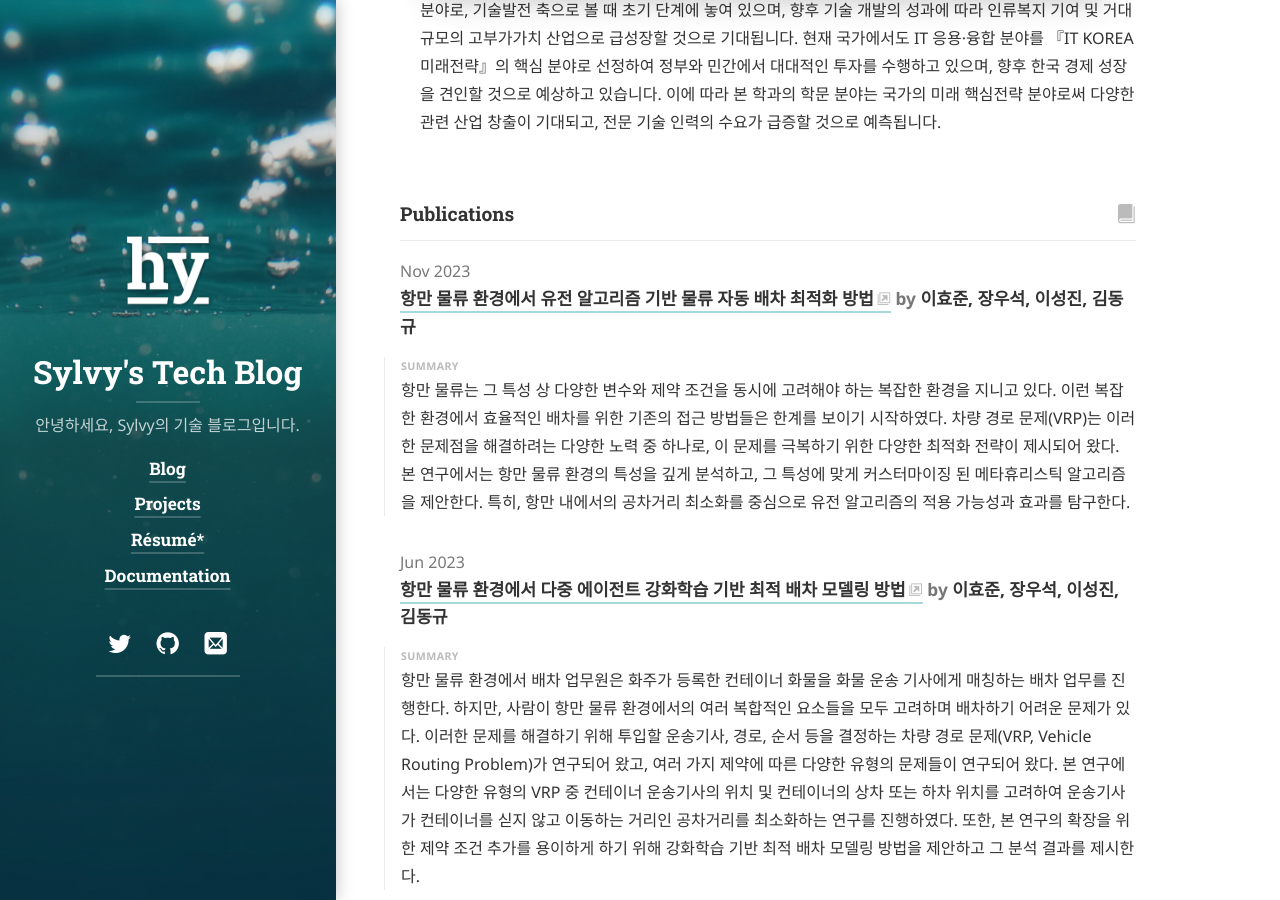
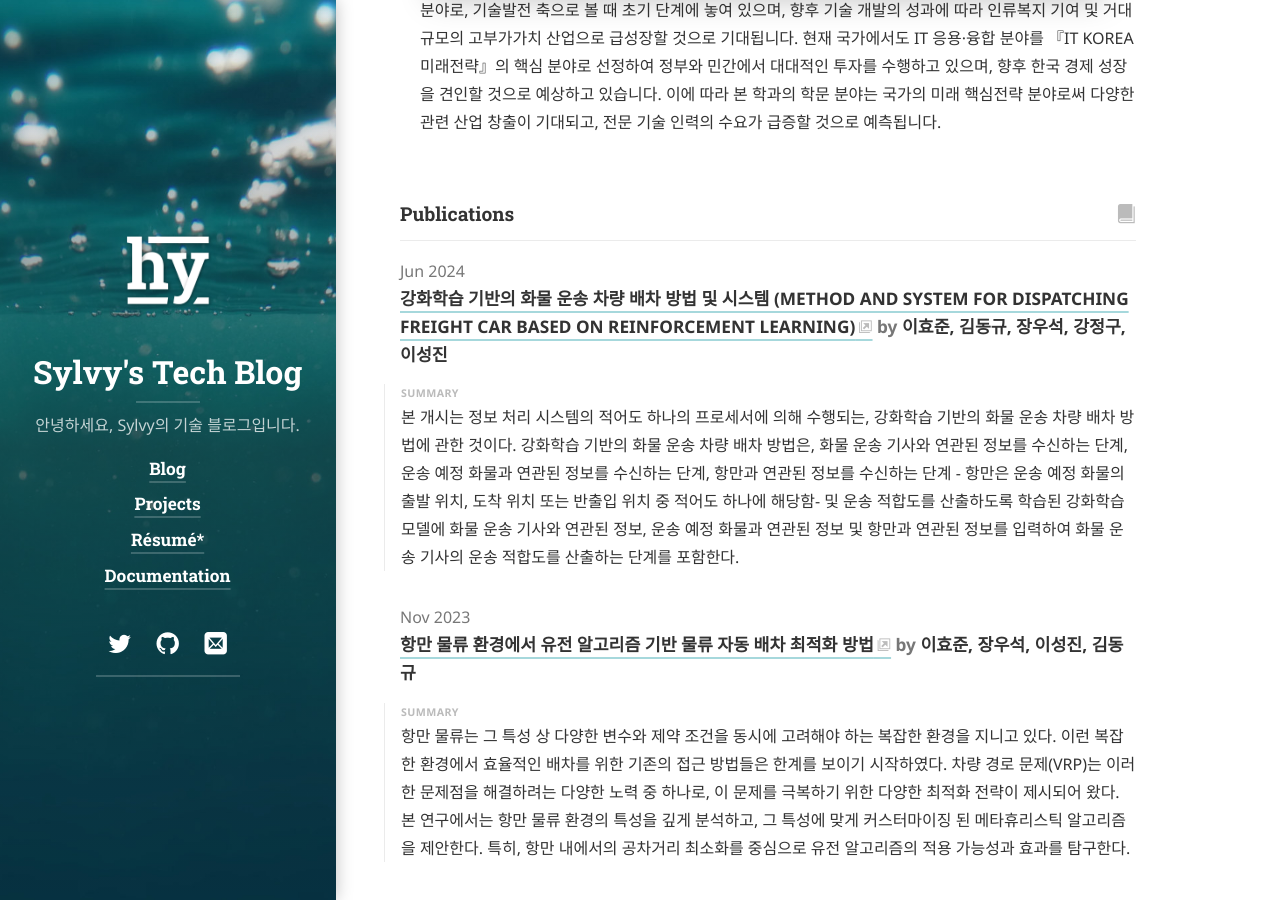
Before and after one commit to Sylvy0815/Sylvy0815.github.io, a Jekyll site: the page built from resume.md, in a window 1280 px wide and 900 px high, scrolled down 1443 px. Built offline with Jekyll 4.4.1, drawn with Linux system fonts in a browser that asks for light colours; cached includes are drawn as plain includes; nearby versions of some CDN libraries; some web fonts are replaced; library files that are not in the unit come from our copies; some of the changed text lies outside the part shown.

Commit message:
resume, main-page modified

```diff
--- a/_config.yml
+++ b/_config.yml
@@ -30,7 +30,7 @@ description: >
 tagline: 안녕하세요, Sylvy의 기술 블로그입니다.
 
 # A list of keywords for your blog
-keywords: []
+keywords: [my-info, resume, AI, Front-end, Back-end, DevOps, etc]
 
 # A (square) logo for your site.
 # If provided, it will be shown at the top of the sidebar.
--- a/_data/resume.yml
+++ b/_data/resume.yml
@@ -11,7 +11,7 @@ basics:
   website: "https://sylvy0815.github.io"
   summary: >
     안녕하세요, 이효준입니다.
-    부산대학교 IT응용공학과를 졸업하였으며, 학부생 땐 IoT연구실에 소속했습니다.
+    부산대학교 IT응용공학과를 졸업하였으며, 학부 시절 IoT Lab.에 소속했습니다.
     현재 항만물류 IT 스타트업 "(주)컨테인어스"에 재직 중입니다.
 
   location:
@@ -66,6 +66,11 @@ education:
 #     awarder: "Techcrunch"
 #     summary: "There is no spoon."
 publications:
+  - name: "강화학습 기반의 화물 운송 차량 배차 방법 및 시스템 (METHOD AND SYSTEM FOR DISPATCHING FREIGHT CAR BASED ON REINFORCEMENT LEARNING)"
+    publisher: "이효준, 김동규, 장우석, 강정구, 이성진"
+    releaseDate: "2024-06-04"
+    website: "http://kportal.kipris.or.kr/kportal/search/search_patent.do"
+    summary: "본 개시는 정보 처리 시스템의 적어도 하나의 프로세서에 의해 수행되는, 강화학습 기반의 화물 운송 차량 배차 방법에 관한 것이다. 강화학습 기반의 화물 운송 차량 배차 방법은, 화물 운송 기사와 연관된 정보를 수신하는 단계, 운송 예정 화물과 연관된 정보를 수신하는 단계, 항만과 연관된 정보를 수신하는 단계 - 항만은 운송 예정 화물의 출발 위치, 도착 위치 또는 반출입 위치 중 적어도 하나에 해당함- 및 운송 적합도를 산출하도록 학습된 강화학습 모델에 화물 운송 기사와 연관된 정보, 운송 예정 화물과 연관된 정보 및 항만과 연관된 정보를 입력하여 화물 운송 기사의 운송 적합도를 산출하는 단계를 포함한다."
   - name: "항만 물류 환경에서 유전 알고리즘 기반 물류 자동 배차 최적화 방법"
     publisher: "이효준, 장우석, 이성진, 김동규"
     releaseDate: "2023-11-01"
```
Also changed, not shown: index.md (+10 -11 lines), resume.md (+2 -1 lines).
